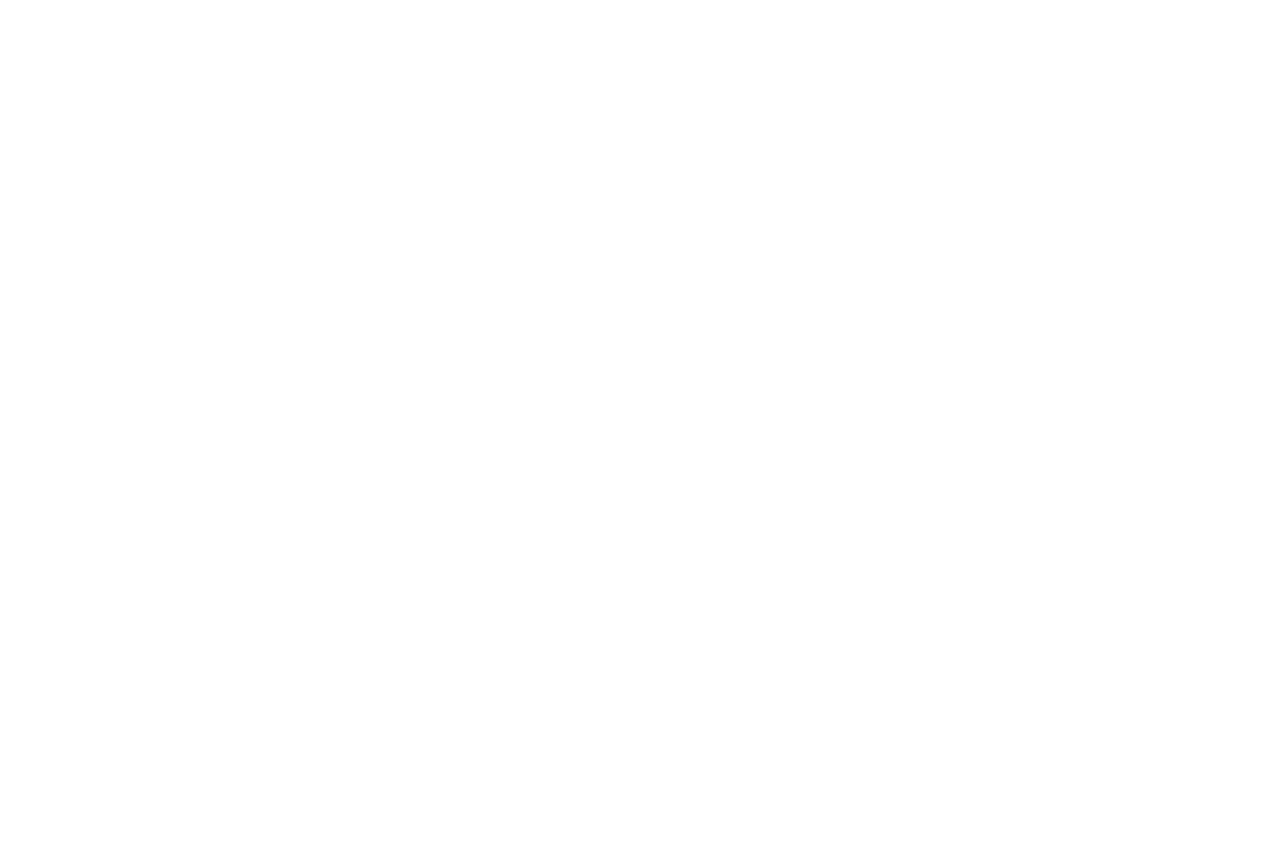
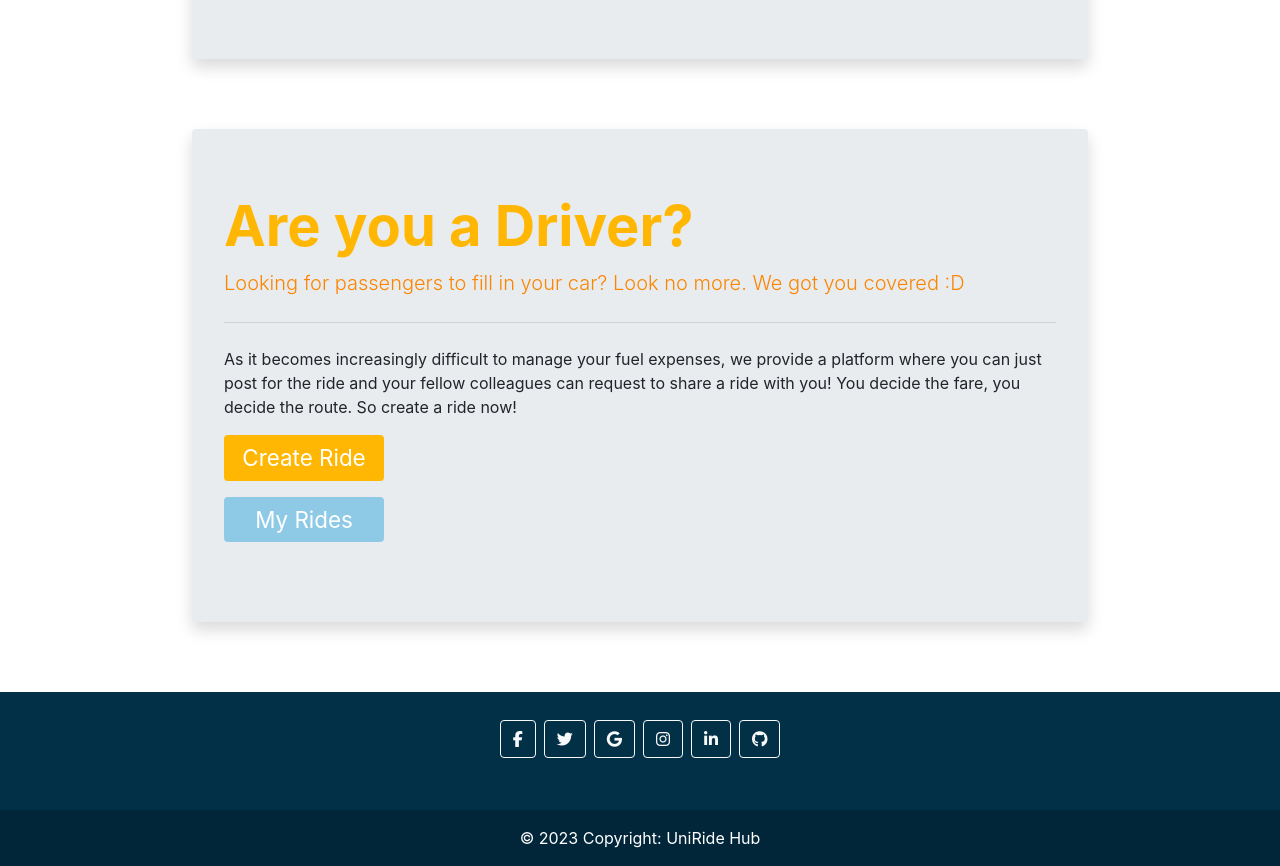
Before and after one commit to FatimaBadar/UniRideHub, a React (Vite) app: page / in a window 1280 px wide. Shown: the part 920-1786 px from the top of the page. Before the commit the page ends 800 px from the top, so only its background shows below. Built offline with nearby package versions, Linux system fonts and the light colour scheme.

Commit message:
Complete home page

```diff
--- a/index.html
+++ b/index.html
@@ -8,7 +8,7 @@
     <script src="https://code.jquery.com/jquery-3.4.1.slim.min.js" integrity="sha384-J6qa4849blE2+poT4WnyKhv5vZF5SrPo0iEjwBvKU7imGFAV0wwj1yYfoRSJoZ+n" crossorigin="anonymous"></script>
     <script src="https://cdn.jsdelivr.net/npm/popper.js@1.16.0/dist/umd/popper.min.js" integrity="sha384-Q6E9RHvbIyZFJoft+2mJbHaEWldlvI9IOYy5n3zV9zzTtmI3UksdQRVvoxMfooAo" crossorigin="anonymous"></script>
     <script src="https://cdn.jsdelivr.net/npm/bootstrap@4.4.1/dist/js/bootstrap.min.js" integrity="sha384-wfSDF2E50Y2D1uUdj0O3uMBJnjuUD4Ih7YwaYd1iqfktj0Uod8GCExl3Og8ifwB6" crossorigin="anonymous"></script>
-
+    <script src="https://kit.fontawesome.com/3e89018f29.js" crossorigin="anonymous"></script>
     <title>Vite + React</title>
   </head>
   <body>
--- /dev/null
+++ b/src/components/Footer.jsx
@@ -0,0 +1,44 @@
+import './css/footer.css';
+
+const Footer = () => {
+    return(
+        <div className="mt-5">
+            <footer className="footer text-center text-white">
+                <div className="container p-4 pb-0">
+                    <section className="mb-4">
+
+                    <a className="btn btn-outline-light btn-floating m-1" href="#!" role="button"
+                        ><i className="fab fa-facebook-f"></i></a>
+
+                    <a className="btn btn-outline-light btn-floating m-1" href="#!" role="button"
+                        ><i className="fab fa-twitter"></i></a>
+
+
+                    <a className="btn btn-outline-light btn-floating m-1" href="#!" role="button"
+                        ><i className="fab fa-google"></i></a>
+
+
+                    <a className="btn btn-outline-light btn-floating m-1" href="#!" role="button"
+                        ><i className="fab fa-instagram"></i></a>
+
+
+                    <a className="btn btn-outline-light btn-floating m-1" href="#!" role="button"
+                        ><i className="fab fa-linkedin-in"></i></a>
+
+
+                    <a className="btn btn-outline-light btn-floating m-1" href="#!" role="button"
+                        ><i className="fab fa-github"></i></a>
+                    </section>
+                </div>
+
+
+                <div className="text-center p-3" style={{backgroundColor: "rgba(0, 0, 0, 0.2)"}}>
+                    © 2023 Copyright:
+                    <a className="text-white" href="https://mdbootstrap.com/"> UniRide Hub</a>
+                </div>
+            </footer>
+        </div>
+    )
+}
+
+export default Footer;
--- a/src/components/Header.jsx
+++ b/src/components/Header.jsx
@@ -3,15 +3,12 @@ import bgHeaderImg from '../assets/carpool-header.png'
 
 const Header = (props) => {
 
-    const links = ['Home']
-
     return (
         <>
-            <Navbar links={links} button="Login" />
+            <Navbar />
             <div className="d-flex align-items-center justify-content-center w-100">
                 <img src={bgHeaderImg} alt="Carpool Background" className="img-fluid" />
             </div>
-
         </>
     )
 }
--- /dev/null
+++ b/src/components/Hero.jsx
@@ -0,0 +1,35 @@
+import './css/hero.css';
+
+const Hero = (props) => {
+
+    const {
+        title,
+        subtitle,
+        description,
+        link
+    } = props;
+
+
+
+    return (
+        <div className="jumbotron shadow mb-5 bg-body rounded">
+            <h1 className="display-4">{title}</h1>
+            <p className="lead">{subtitle}</p>
+            <hr className="my-4" />
+            <p>{description}</p>
+            <p className="lead">
+                <a className="btn btn-main hero-btn" href="#" role="button">{link}</a>
+            </p>
+            {
+                props.extraLink ?
+                <p className="lead">
+                    <a className="btn btn-primary hero-btn" href="#" role="button">{props.extraLink}</a>
+                </p>
+                :
+                null
+            }
+        </div>
+    );
+}
+
+export default Hero;
--- /dev/null
+++ b/src/components/css/footer.css
@@ -0,0 +1,3 @@
+.footer{
+    background-color: #023047;
+}
--- /dev/null
+++ b/src/components/css/hero.css
@@ -0,0 +1,33 @@
+.display-4{
+    font-weight: bold;
+    color: #FFB703;
+}
+
+.lead{
+    color: #fb8500;
+}
+
+.hero-btn{
+    width: 160px;
+    font-size: 1.4rem;
+}
+
+.btn-main{
+    background-color: #FFB703;
+    border: none;
+    color: white;
+}
+
+.btn-main:hover{
+    background-color: #fb8500;
+    color: white;
+}
+
+.btn-primary{
+    background-color: #8ecae6;
+    border: none;
+}
+
+.btn-primary:hover{
+    background-color: #219ebc;
+}
--- a/src/pages/Home.jsx
+++ b/src/pages/Home.jsx
@@ -1,11 +1,35 @@
 import { useState } from "react";
+import './css/home.css';
+
 import Navbar from "../components/Navbar";
 import Header from '../components/Header';
+import Hero from '../components/Hero';
+import Footer from '../components/Footer';
 
 const Home = () => {
     return (
         <>
             <Header />
+            <div className="hero rider">
+                <Hero
+                    title="Are you a rider?"
+                    subtitle="If you want to book a ride, you have come to the right place :)"
+                    description="Tired of your daily commute problems in uni? Just click on the Book a Ride button. You can book from countless rides and track the progress. We also provide a map to know the track that the driver will follow. So hit up your colleagues and fellow uni mates and enjoy the drive with them!"
+                    link="Book Ride"
+                />
+            </div>
+
+            <div className="hero driver">
+                <Hero
+                    title="Are you a Driver?"
+                    subtitle="Looking for passengers to fill in your car? Look no more. We got you covered :D"
+                    description="As it becomes increasingly difficult to manage your fuel expenses, we provide a platform where you can just post for the ride and your fellow colleagues can request to share a ride with you! You decide the fare, you decide the route. So create a ride now!"
+                    link="Create Ride"
+                    extraLink = "My Rides"
+                />
+            </div>
+
+            <Footer />
         </>
     );
 }
--- /dev/null
+++ b/src/pages/css/home.css
@@ -0,0 +1,12 @@
+.hero{
+    margin: 70px auto;
+    width: 70%;
+}
+
+.rider{
+
+}
+
+.driver{
+
+}
```
